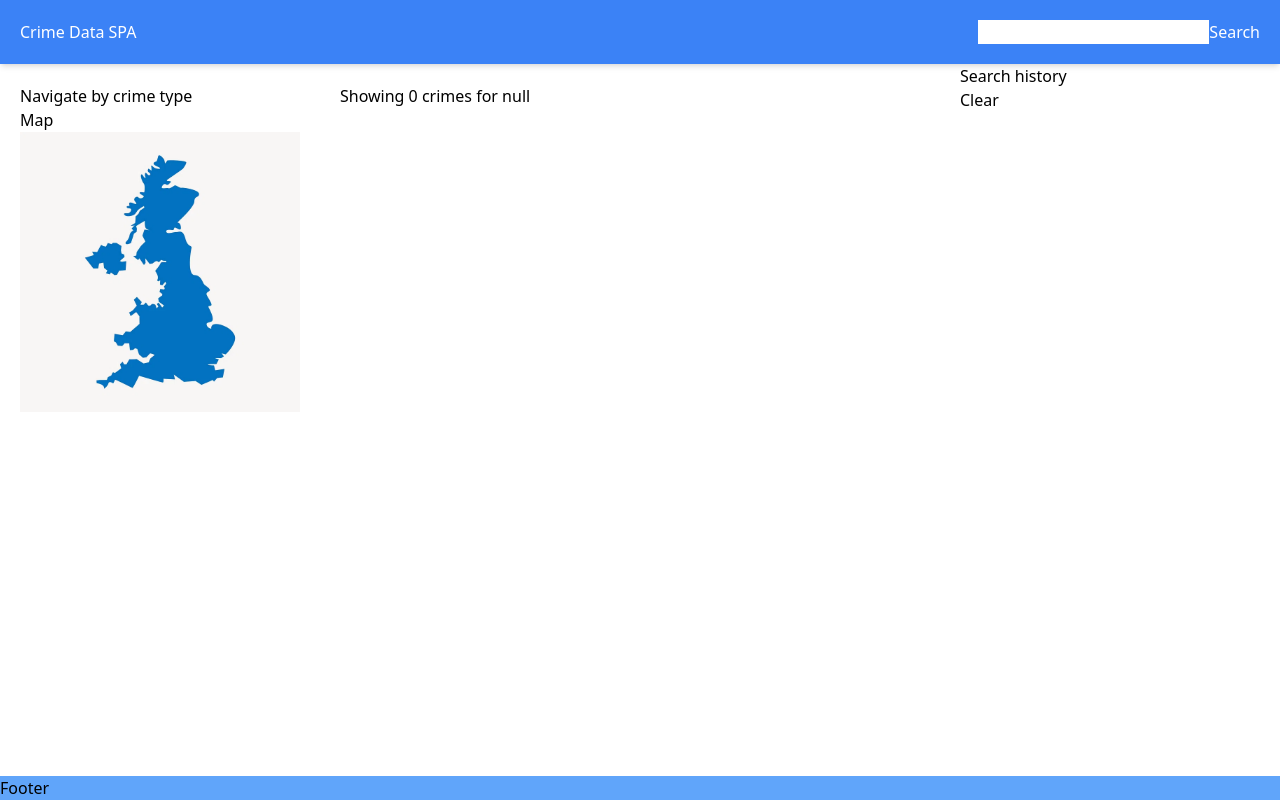
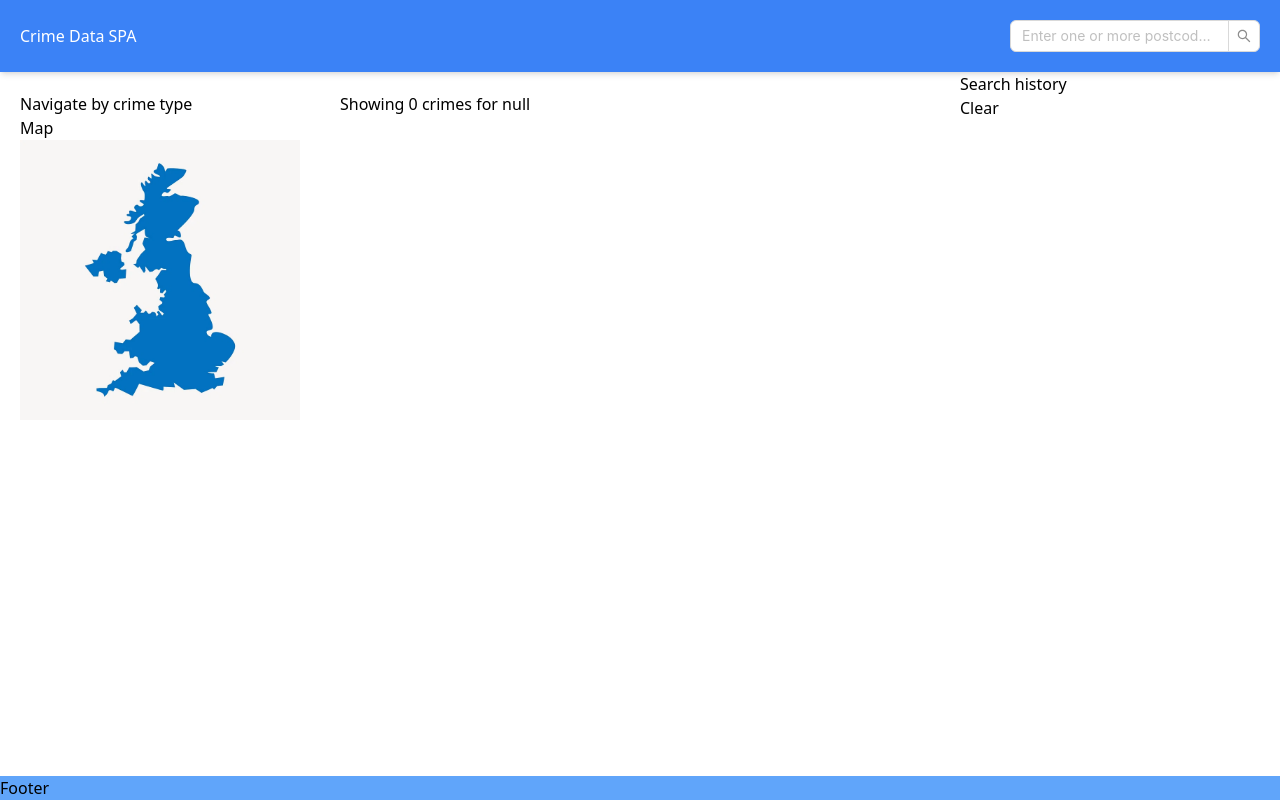
Before and after one commit to borderistheocean/crime-data-spa, a React (Create React App) app: page / in a window 1280 px wide. Built offline with nearby package versions, Linux system fonts and the light colour scheme.

Commit message:
ANT Design package added + new search components, flex layout updates

```diff
--- a/package.json
+++ b/package.json
@@ -16,6 +16,7 @@
     "@types/node": "^16.18.94",
     "@types/react": "^18.2.74",
     "@types/react-dom": "^18.2.23",
+    "antd": "^5.17.0",
     "autoprefixer": "^10.4.19",
     "axios": "^1.6.8",
     "date-and-time": "^3.1.1",
--- a/src/App.tsx
+++ b/src/App.tsx
@@ -7,6 +7,8 @@ import date from 'date-and-time';
 import Navigation from "./Navigation/Navigation";
 import Map from "./Map/Map";
 import CrimeRecords from "./CrimeRecords/CrimeRecords";
+import { Space } from 'antd';
+import Search from "antd/es/input/Search";
 
 function App() {
   const locale = "GB";
@@ -131,13 +133,23 @@ function App() {
     <div className="flex flex-col h-screen">
       <header className="bg-gray-400">
         <div className="flex text-white bg-blue-500 shadow-md">
-          <div className="flex-1 p-5">
+          <div className="flex flex-row items-center flex-1 p-5 ">
             Crime Data SPA
           </div>
           <div className="p-5">
             <div>
-              <input placeholder={""} value={postcodeInputValue} onChange={e => setpostcodeInputValue(e.target.value)} />
-              <button onClick={() => handleSubmit(postcodeInputValue)}>Search</button>
+              <Space direction="vertical">
+                <Search
+                  id={"postCodeSearchInput"}
+                  placeholder="Enter one or more postcodes"
+                  onChange={e => setpostcodeInputValue(e.target.value)}
+                  value={postcodeInputValue}
+                  onSearch={() => handleSubmit(postcodeInputValue)}
+                  style={{
+                    width: 250
+                  }}
+                />
+              </Space>
             </div>
           </div>
         </div>
```
Also changed, not shown: 1 other file (tests, documents, lock files or other folders).
